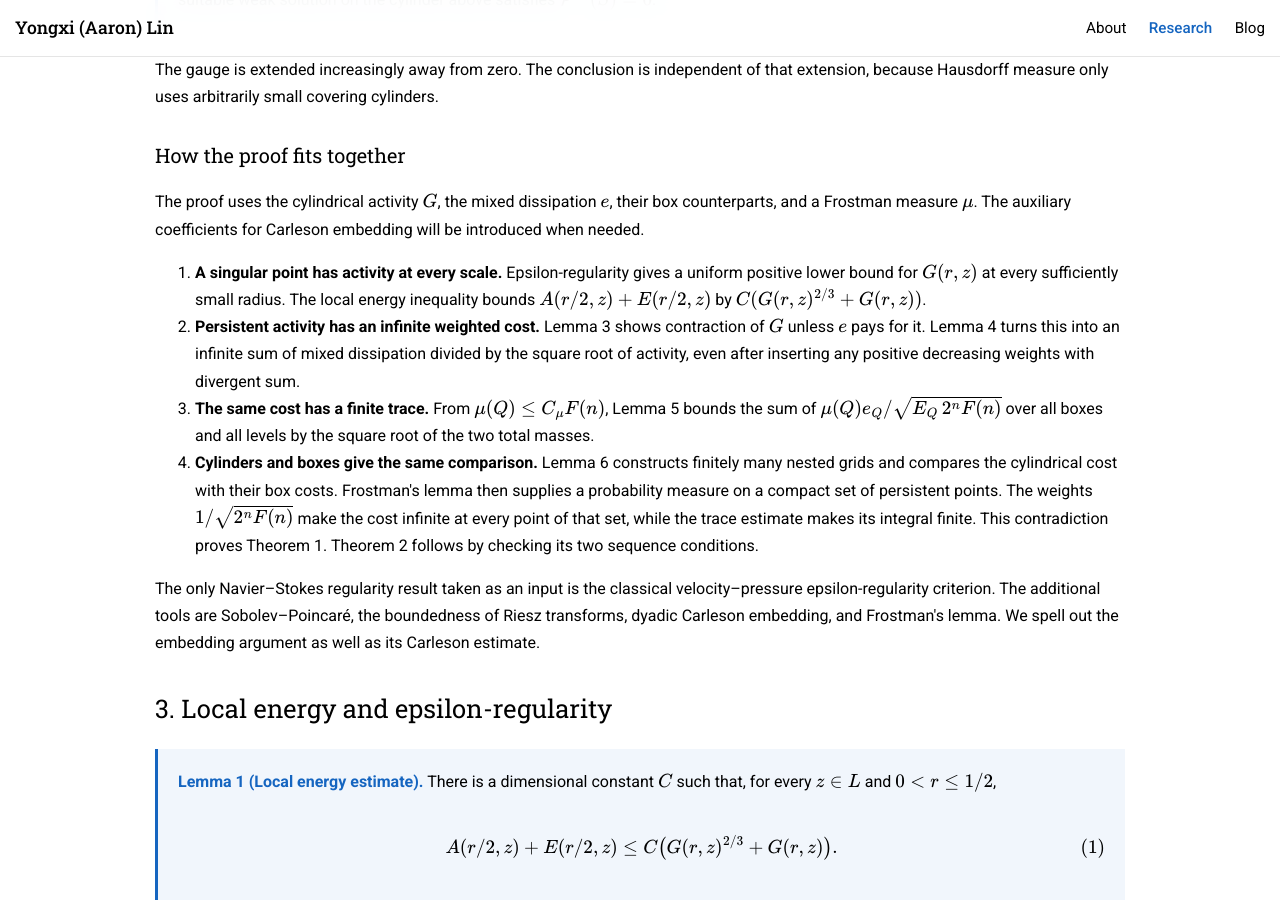
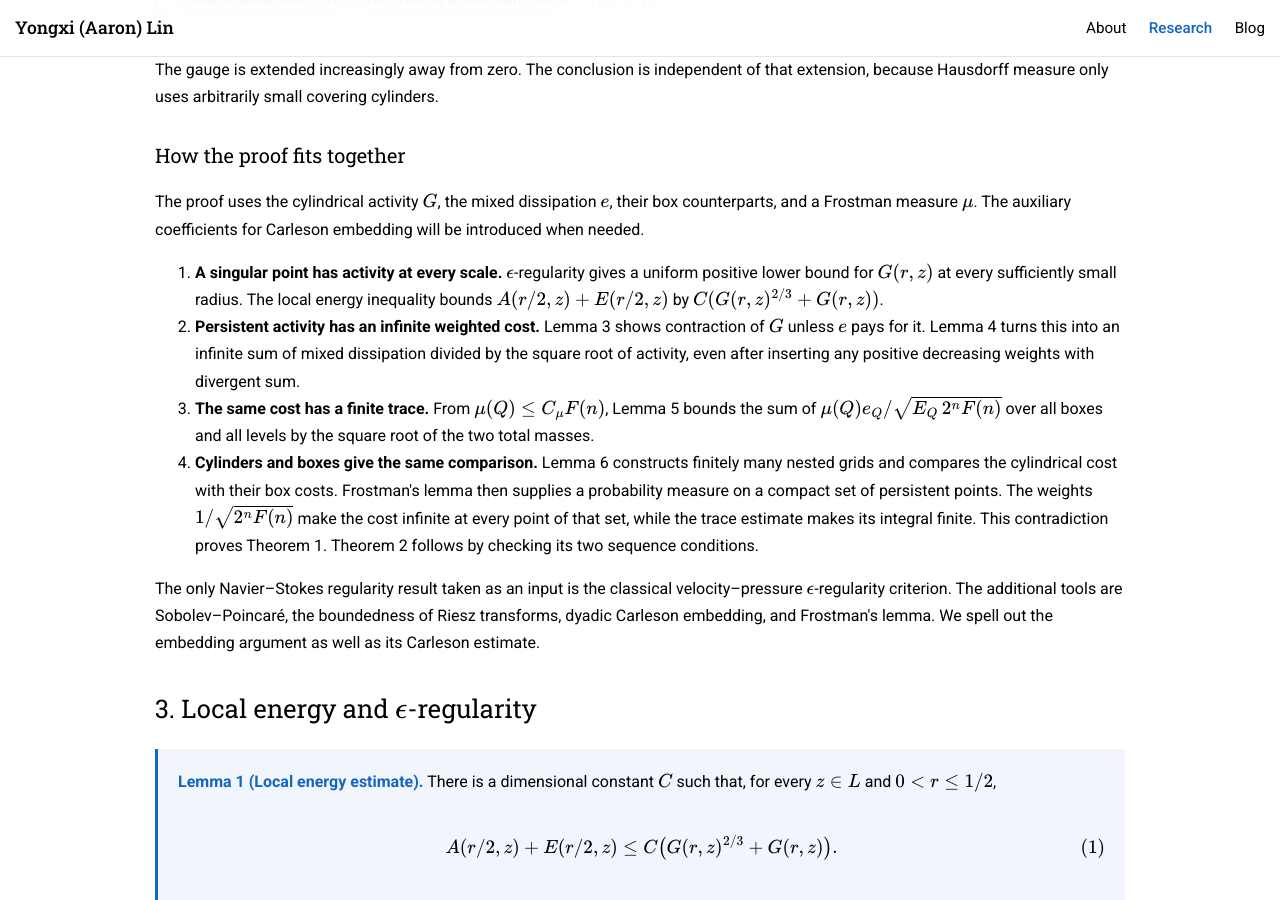
Before and after one commit to CoolRmal/coolrmal.github.io, a Jekyll site: the page built from logarithmic-refinement-ckn.html, in a window 1280 px wide and 900 px high, scrolled down 5602 px. Built offline with Jekyll 4.4.1, drawn with Linux system fonts in a browser that asks for light colours; formulas are drawn with MathJax 3; some of the changed text lies outside the part shown.

Commit message:
Render epsilon symbol in regularity terminology (#9)

```diff
--- a/logarithmic-refinement-ckn.html
+++ b/logarithmic-refinement-ckn.html
@@ -27,7 +27,7 @@ C_r(z)&amp;=B_r(x)\times(t-r^2,t+r^2),\\
 P_r(z)&amp;=B_r(x)\times(t-r^2,t).
 \end{aligned}$$</span></p>
 <p>The first cylinder is symmetric in time; the second is backward in time. Their time lengths are proportional to the square of their spatial radius. This is the geometry respected by the equation&#39;s scaling. We write <span class="math inline">$$B_r(x)$$</span> only for spatial balls, <span class="math inline">$$P_r(z)$$</span> for backward cylinders, and <span class="math inline">$$Q=X\times I$$</span> for dyadic spacetime boxes.</p>
-<nav class="article-toc" aria-label="Article contents"><h2>Contents</h2><ol><li><a href="#problem">1. The problem and notation</a></li><li><a href="#main-results">2. Two theorems and the proof strategy</a></li><li><a href="#local-energy">3. Local energy and epsilon-regularity</a></li><li><a href="#scale-recurrence">4. The scale recurrence</a></li><li><a href="#persistent-activity">5. Weighted persistent activity</a></li><li><a href="#dissipation-trace">6. The dissipation trace</a></li><li><a href="#dyadic-comparison">7. From cylinders to dyadic boxes</a></li><li><a href="#proof-theorem-1">8. Proof of Theorem 1</a></li><li><a href="#proof-theorem-2">9. Proof of Theorem 2</a></li><li><a href="#references">References</a></li></ol></nav><p class="math-hint">On narrow screens, scroll long equations sideways to read the full calculation.</p>
+<nav class="article-toc" aria-label="Article contents"><h2>Contents</h2><ol><li><a href="#problem">1. The problem and notation</a></li><li><a href="#main-results">2. Two theorems and the proof strategy</a></li><li><a href="#local-energy">3. Local energy and <span class="math inline">$$\epsilon$$</span>-regularity</a></li><li><a href="#scale-recurrence">4. The scale recurrence</a></li><li><a href="#persistent-activity">5. Weighted persistent activity</a></li><li><a href="#dissipation-trace">6. The dissipation trace</a></li><li><a href="#dyadic-comparison">7. From cylinders to dyadic boxes</a></li><li><a href="#proof-theorem-1">8. Proof of Theorem 1</a></li><li><a href="#proof-theorem-2">9. Proof of Theorem 2</a></li><li><a href="#references">References</a></li></ol></nav><p class="math-hint">On narrow screens, scroll long equations sideways to read the full calculation.</p>
 
 <h3>Suitable weak solutions</h3>
 <p><strong>Definition (suitable weak solution).</strong> A pair <span class="math inline">$$(u,p)$$</span> is a suitable weak solution on this cylinder if it has the energy and pressure integrability</p>
@@ -151,13 +151,13 @@ h(2r)
 <h3>How the proof fits together</h3>
 <p>The proof uses the cylindrical activity <span class="math inline">$$G$$</span>, the mixed dissipation <span class="math inline">$$e$$</span>, their box counterparts, and a Frostman measure <span class="math inline">$$\mu$$</span>. The auxiliary coefficients for Carleson embedding will be introduced when needed.</p>
 <ol>
-<li><strong>A singular point has activity at every scale.</strong> Epsilon-regularity gives a uniform positive lower bound for <span class="math inline">$$G(r,z)$$</span> at every sufficiently small radius. The local energy inequality bounds <span class="math inline">$$A(r/2,z)+E(r/2,z)$$</span> by <span class="math inline">$$C(G(r,z)^{2/3}+G(r,z))$$</span>.</li>
+<li><strong>A singular point has activity at every scale.</strong> <span class="math inline">$$\epsilon$$</span>-regularity gives a uniform positive lower bound for <span class="math inline">$$G(r,z)$$</span> at every sufficiently small radius. The local energy inequality bounds <span class="math inline">$$A(r/2,z)+E(r/2,z)$$</span> by <span class="math inline">$$C(G(r,z)^{2/3}+G(r,z))$$</span>.</li>
 <li><strong>Persistent activity has an infinite weighted cost.</strong> Lemma 3 shows contraction of <span class="math inline">$$G$$</span> unless <span class="math inline">$$e$$</span> pays for it. Lemma 4 turns this into an infinite sum of mixed dissipation divided by the square root of activity, even after inserting any positive decreasing weights with divergent sum.</li>
 <li><strong>The same cost has a finite trace.</strong> From <span class="math inline">$$\mu(Q)\le C_\mu F(n)$$</span>, Lemma 5 bounds the sum of <span class="math inline">$$\mu(Q)e_Q/\sqrt{E_Q\,2^nF(n)}$$</span> over all boxes and all levels by the square root of the two total masses.</li>
 <li><strong>Cylinders and boxes give the same comparison.</strong> Lemma 6 constructs finitely many nested grids and compares the cylindrical cost with their box costs. Frostman&#39;s lemma then supplies a probability measure on a compact set of persistent points. The weights <span class="math inline">$$1/\sqrt{2^nF(n)}$$</span> make the cost infinite at every point of that set, while the trace estimate makes its integral finite. This contradiction proves Theorem 1. Theorem 2 follows by checking its two sequence conditions.</li>
 </ol>
-<p>The only Navier–Stokes regularity result taken as an input is the classical velocity–pressure epsilon-regularity criterion. The additional tools are Sobolev–Poincaré, the boundedness of Riesz transforms, dyadic Carleson embedding, and Frostman&#39;s lemma. We spell out the embedding argument as well as its Carleson estimate.</p>
-<h2 id="local-energy">3. Local energy and epsilon-regularity</h2>
+<p>The only Navier–Stokes regularity result taken as an input is the classical velocity–pressure <span class="math inline">$$\epsilon$$</span>-regularity criterion. The additional tools are Sobolev–Poincaré, the boundedness of Riesz transforms, dyadic Carleson embedding, and Frostman&#39;s lemma. We spell out the embedding argument as well as its Carleson estimate.</p>
+<h2 id="local-energy">3. Local energy and <span class="math inline">$$\epsilon$$</span>-regularity</h2>
 
 <div class="article-theorem">
 
@@ -204,7 +204,7 @@ r^{-2}\int_{C_r(z)}|p||u|
 <p><strong>Proof of Lemma 2.</strong> The regularity input is the following precise statement. We use <span class="math inline">$$P$$</span> in place of the paper&#39;s <span class="math inline">$$Q$$</span> for backward cylinders, so that <span class="math inline">$$Q$$</span> remains reserved for our dyadic boxes.</p>
 <div class="article-theorem">
 
-<p><strong>Epsilon-regularity criterion (<a href="#ref-gp">Guevara–Phuc, Theorem 1.1</a>).</strong> There is a universal constant <span class="math inline">$$\varepsilon_*&gt;0$$</span> with this property: every suitable weak solution <span class="math inline">$$(u,p)$$</span> on <span class="math inline">$$P_1(0)=B_1(0)\times(-1,0)$$</span> satisfies the implication</p>
+<p><strong><span class="math inline">$$\epsilon$$</span>-regularity criterion (<a href="#ref-gp">Guevara–Phuc, Theorem 1.1</a>).</strong> There is a universal constant <span class="math inline">$$\varepsilon_*&gt;0$$</span> with this property: every suitable weak solution <span class="math inline">$$(u,p)$$</span> on <span class="math inline">$$P_1(0)=B_1(0)\times(-1,0)$$</span> satisfies the implication</p>
 <p><span class="math display">$$\int_{P_1(0)}\bigl(|u|^3+|p|^{3/2}\bigr)\,dy\,ds
 \le\varepsilon_*
 \quad\Longrightarrow\quad
@@ -725,7 +725,7 @@ E_Q
 &amp;\le r^{-2}\|f(\,\cdot+a)-f\|_{L^1(\mathbb R^4)}\\
 &amp;\longrightarrow0,
 \end{aligned}$$</span></p>
-<p>where the density agrees with <span class="math inline">$$f=|u|^3+|p|^{3/2}$$</span> on all cylinders in question. Therefore the persistent set <span class="math inline">$$T=L\cap\bigcap_{j\ge0}\{z:G_j(z)\ge\varepsilon_*\}$$</span> is compact. The epsilon-regularity criterion shows that it contains every singular point in the localization. In particular, <span class="math inline">$$\mathcal P^h(T)\ge\mathcal P^h(S\cap L)&gt;0$$</span>.</p>
+<p>where the density agrees with <span class="math inline">$$f=|u|^3+|p|^{3/2}$$</span> on all cylinders in question. Therefore the persistent set <span class="math inline">$$T=L\cap\bigcap_{j\ge0}\{z:G_j(z)\ge\varepsilon_*\}$$</span> is compact. The <span class="math inline">$$\epsilon$$</span>-regularity criterion shows that it contains every singular point in the localization. In particular, <span class="math inline">$$\mathcal P^h(T)\ge\mathcal P^h(S\cap L)&gt;0$$</span>.</p>
 <p>Apply the abstract Frostman hypothesis to obtain a probability measure supported on the persistent set, with <span class="math inline">$$\mu(Q)\le C_\mu F(n)$$</span> for every sufficiently fine level in every grid.</p>
 <p>Let the box level corresponding to the radius in Lemma 6 be <span class="math inline">$$n_j=Mj+c$$</span>, where <span class="math inline">$$\theta=2^{-M}$$</span>. More explicitly, if <span class="math inline">$$R=2^{-b}$$</span> and <span class="math inline">$$K=128$$</span>, then <span class="math inline">$$16r_j/K=2^{-(Mj+b+3)}$$</span>, so <span class="math inline">$$c=b+3$$</span> is fixed independently of the center and scale index. Choose the starting index large enough that all these levels satisfy the hypotheses. The weight we need is exactly <span class="math inline">$$w_j=\frac1{\sqrt{2^{n_j}F(n_j)}}$$</span>. These weights decrease. They also have divergent sum. For completeness, define only in this verification <span class="math inline">$$w(n)=\frac1{\sqrt{2^nF(n)}}$$</span>.</p>
 <p>For each block of consecutive indices, monotonicity gives</p>
@@ -808,7 +808,7 @@ E_Q
 <ol>
 <li><span id="ref-original"></span>Yongxi Lin, <em>A logarithmic refinement of CKN partial regularity</em>, <a href="/assets/papers/logarithmic-refinement-ckn-original.pdf">original manuscript</a>. This webpage expands and reorganizes its proof; Theorem 2 is Proposition 5 of the manuscript. The source manuscript describes the proof as AI-generated under the author&#39;s guidance.</li>
 <li><span id="ref-ckn"></span>L. Caffarelli, R. Kohn, and L. Nirenberg, <em>Partial regularity of suitable weak solutions of the Navier–Stokes equations</em>, Communications on Pure and Applied Mathematics <strong>35</strong> (1982), 771–831. <a href="https://doi.org/10.1002/cpa.3160350604">DOI</a>.</li>
-<li><span id="ref-gp"></span>C. Guevara and N. C. Phuc, <em>Local energy bounds and epsilon-regularity criteria for the 3D Navier–Stokes system</em>, Calculus of Variations and Partial Differential Equations <strong>56</strong> (2017), article 68. <a href="https://www.math.lsu.edu/~pcnguyen/papers_html/Guevara-Phuc-12-29-16.pdf">Author-hosted manuscript</a>. Theorem 1.1 is the velocity–pressure epsilon-regularity input used in Lemma 2.</li>
+<li><span id="ref-gp"></span>C. Guevara and N. C. Phuc, <em>Local energy bounds and <span class="math inline">$$\epsilon$$</span>-regularity criteria for the 3D Navier–Stokes system</em>, Calculus of Variations and Partial Differential Equations <strong>56</strong> (2017), article 68. <a href="https://www.math.lsu.edu/~pcnguyen/papers_html/Guevara-Phuc-12-29-16.pdf">Author-hosted manuscript</a>. Theorem 1.1 is the velocity–pressure <span class="math inline">$$\epsilon$$</span>-regularity input used in Lemma 2.</li>
 <li><span id="ref-bishop-peres"></span>C. J. Bishop and Y. Peres, <em>Fractals in Probability and Analysis</em>, Cambridge University Press, 2017. <a href="https://www.math.stonybrook.edu/~bishop/fractalbook.pdf">Author-hosted manuscript</a>, Lemma 3.1.1 and its dyadic proof.</li>
 <li><span id="ref-hk"></span>T. Hytönen and A. Kairema, <em>Systems of dyadic cubes in a doubling metric space</em>, Colloquium Mathematicum <strong>126</strong> (2012), 1–33. <a href="https://doi.org/10.4064/cm126-1-1">DOI</a>. Lemma 6 above gives the explicit construction needed here, so no adjacent-grid theorem is left implicit.</li>
 </ol>
```
